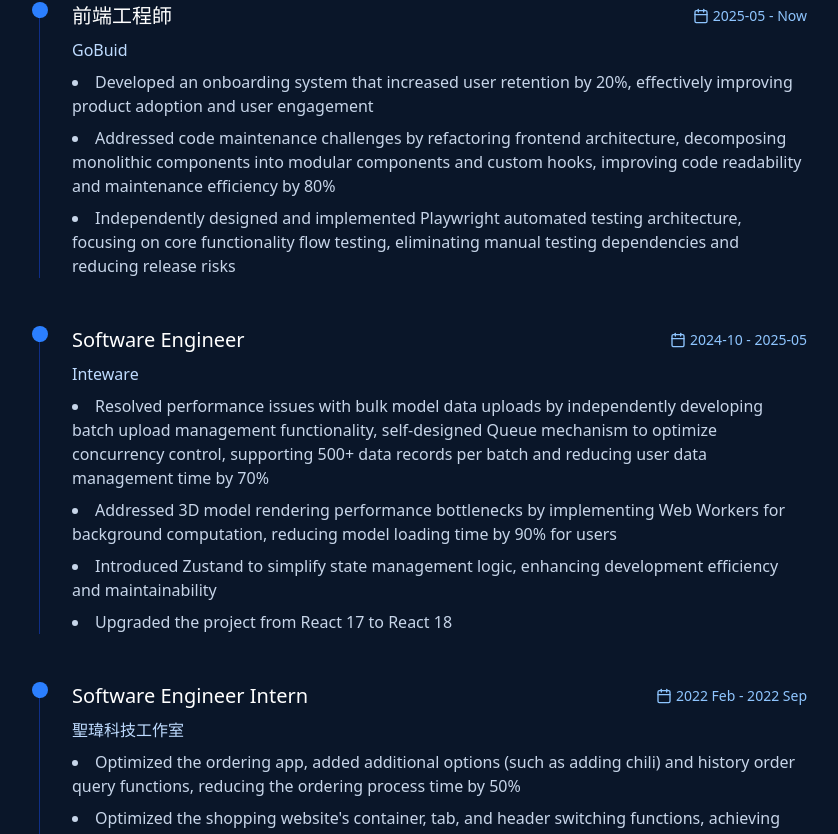
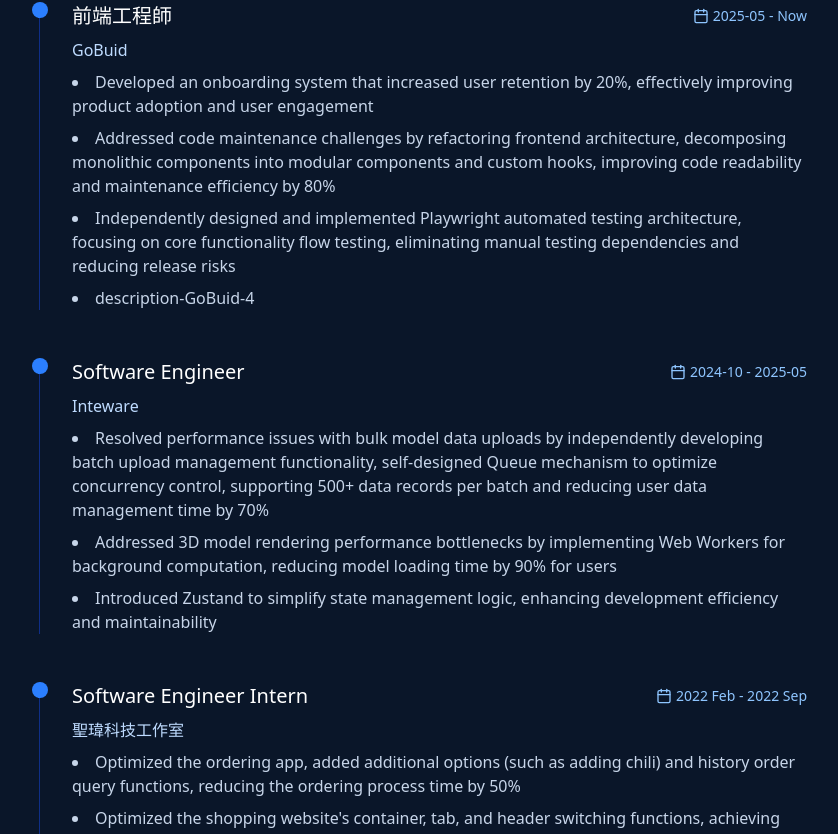
Before and after one commit to loger-w/min-yu-portfolio-showcase-v1, a React (Vite) app: page / in a window 1280 px wide. Shown: the part 670-1504 px from the top of the page, without its empty margins (217-1055 px from the left). Built offline with nearby package versions, Linux system fonts and the light colour scheme.

Commit message:
feat(about): Modify description lists on about page
Added a new item to the GoBuid description list and removed an item from the Inteware description list.

```diff
--- a/src/pages/about/index.tsx
+++ b/src/pages/about/index.tsx
@@ -30,6 +30,7 @@ export default function About() {
               <li>{t("description-GoBuid-1")}</li>
               <li>{t("description-GoBuid-2")}</li>
               <li>{t("description-GoBuid-3")}</li>
+              <li>{t("description-GoBuid-4")}</li>
             </ul>
           </div>
 
@@ -50,7 +51,6 @@ export default function About() {
               <li>{t("description-inteware-1")}</li>
               <li>{t("description-inteware-2")}</li>
               <li>{t("description-inteware-3")}</li>
-              <li>{t("description-inteware-4")}</li>
             </ul>
           </div>
 
```
